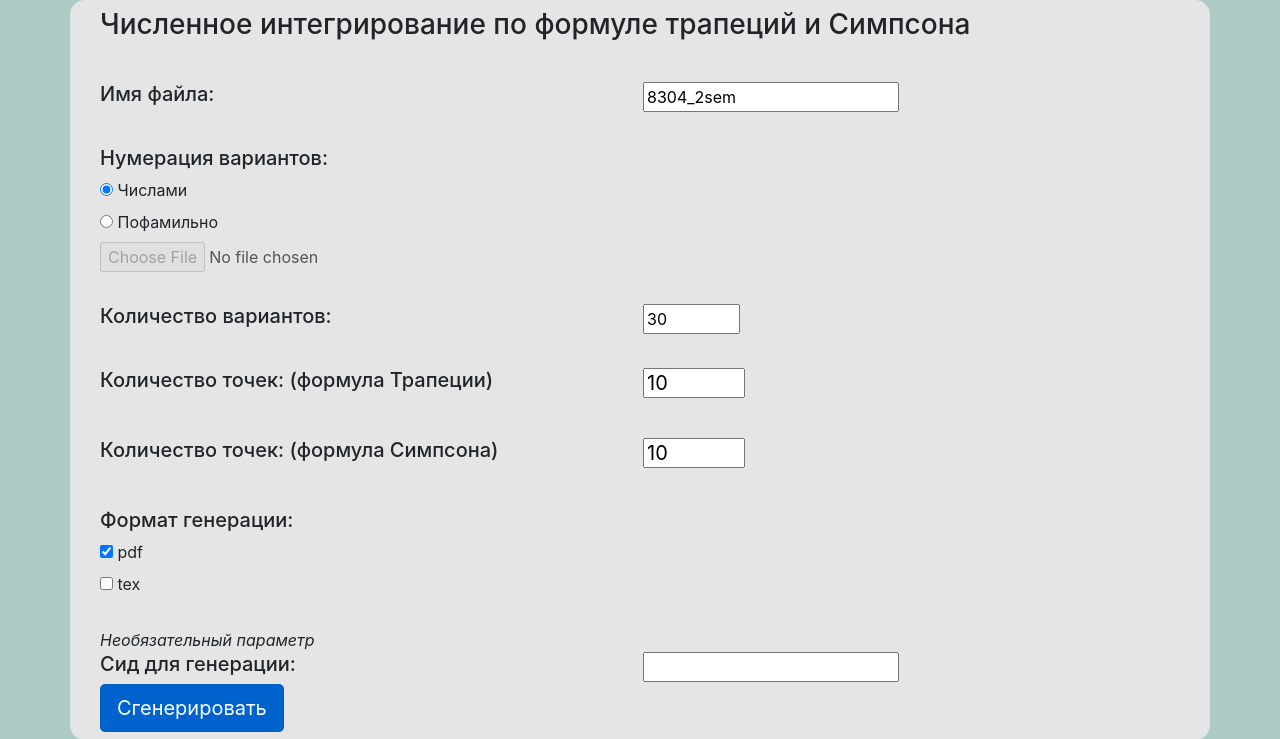
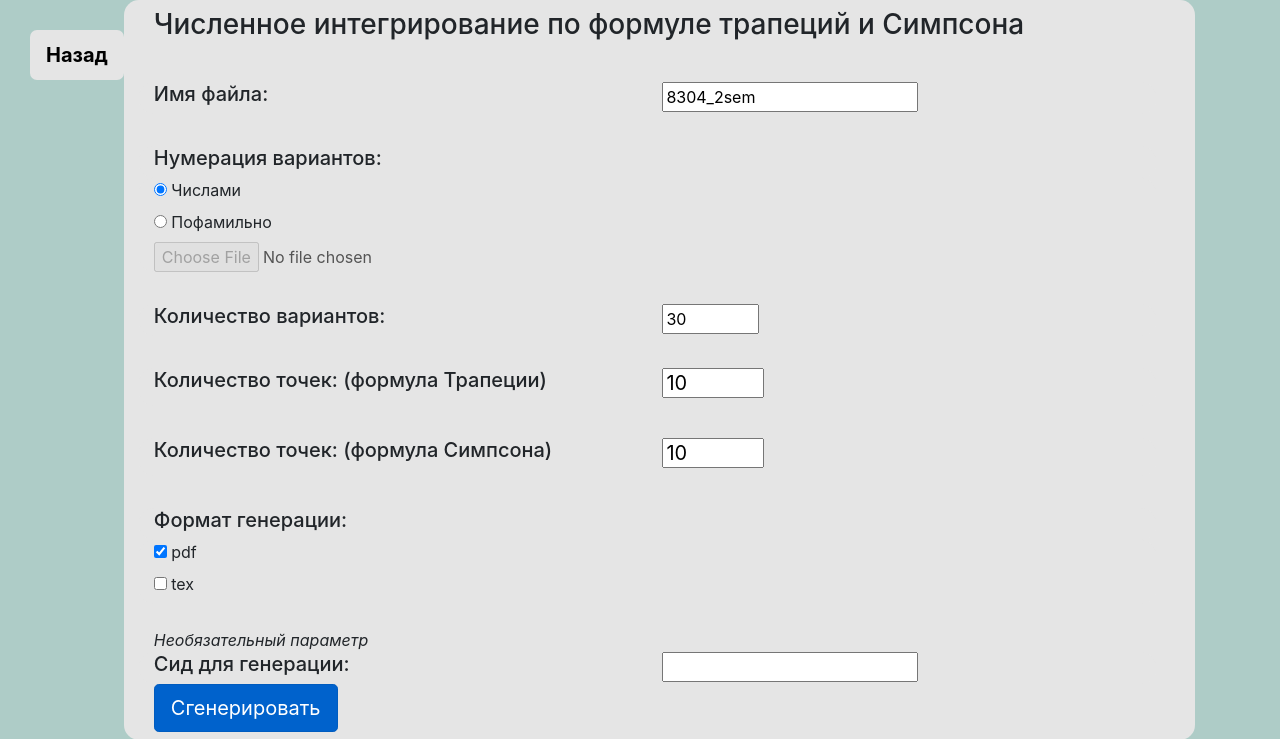
Before and after one commit to moevm/mse_functions_interpolation_and_numerical_integration_tasks, a Django app: page /integration/ in a window 1280 px wide. Shown: the top 739 px of the page. Run offline with Django 3.2, Linux system fonts and the light colour scheme; some libraries are stand-ins or nearby versions.

Commit message:
adding start page

```diff
--- a/Generator/interpolation_integration_generator/static/interpolation_integration_generator/css/result_page.css
+++ b/Generator/interpolation_integration_generator/static/interpolation_integration_generator/css/result_page.css
@@ -1,5 +1,48 @@
 body {
     background-color: #AECCC7;
+}
+
+.bigButton
+{
+    background-color: #0062CC;
+    border-radius: 5px;
+    color: white;
+    padding: 15px 32px;
+    text-align: center;
+    text-decoration: none;
+    display: inline-block;
+    font-size: 30px;
+    color: white;
+    width: 250px;
+    cursor: pointer;
+    margin-top: 20%;
+}
+
+.backButton
+{
+    background-color: #E5E5E5;
+    border-radius: 7px;
+    color: black;
+    padding: 10px 16px;
+    text-align: center;
+    text-decoration: none;
+    display: inline-block;
+    font-weight: bold;
+    font-size: 20px;
+    cursor: pointer;
+    float: left;
+    margin-top: 30px;
+    margin-left: 30px
+}
+
+.left
+{
+    margin-left: 28%;
+}
+
+.right
+{
+    margin-left: 100px;
 }
 
 h1 {
--- a/Generator/interpolation_integration_generator/templates/interpolation_integration_generator/integration.html
+++ b/Generator/interpolation_integration_generator/templates/interpolation_integration_generator/integration.html
@@ -10,6 +10,7 @@
     <title>Result page</title>
 </head>
 <body>
+    <a href="/" class="backButton">Назад</a>
 <div class="container">
     <div class="row">
         <div class="col mr-4">
--- a/Generator/interpolation_integration_generator/templates/interpolation_integration_generator/interpolation.html
+++ b/Generator/interpolation_integration_generator/templates/interpolation_integration_generator/interpolation.html
@@ -10,6 +10,7 @@
     <title>Result page</title>
 </head>
 <body>
+    <a href="/" class="backButton">Назад</a>
 <div class="container">
     <div class="row">
         <div class="col mr-4">
--- a/Generator/interpolation_integration_generator/urls.py
+++ b/Generator/interpolation_integration_generator/urls.py
@@ -1,9 +1,10 @@
 from django.urls import path
 
 from . import views
-from .views import integration, interpolation
+from .views import integration, interpolation, index
 
 urlpatterns = [
+    path('', index, name='index'),
     path('interpolation/', interpolation, name='interpolation'),
     path('integration/', integration, name='integration'),
     path('generate_interpolation/', views.generate_interpolation, name='generate_interpolation'),
--- a/Generator/interpolation_integration_generator/views.py
+++ b/Generator/interpolation_integration_generator/views.py
@@ -23,6 +23,10 @@
 def integration(request):
     form = IntegrationForm()
     return render(request, 'interpolation_integration_generator/integration.html', context={'form': form})
+
+
+def index(request):
+    return render(request, 'interpolation_integration_generator/index.html')
 
 
 def generate_interpolation(request):
```
Also changed, not shown: Generator/interpolation_integration_generator/templates/interpolation_integration_generator/index.html (added, +14 -0 lines).
